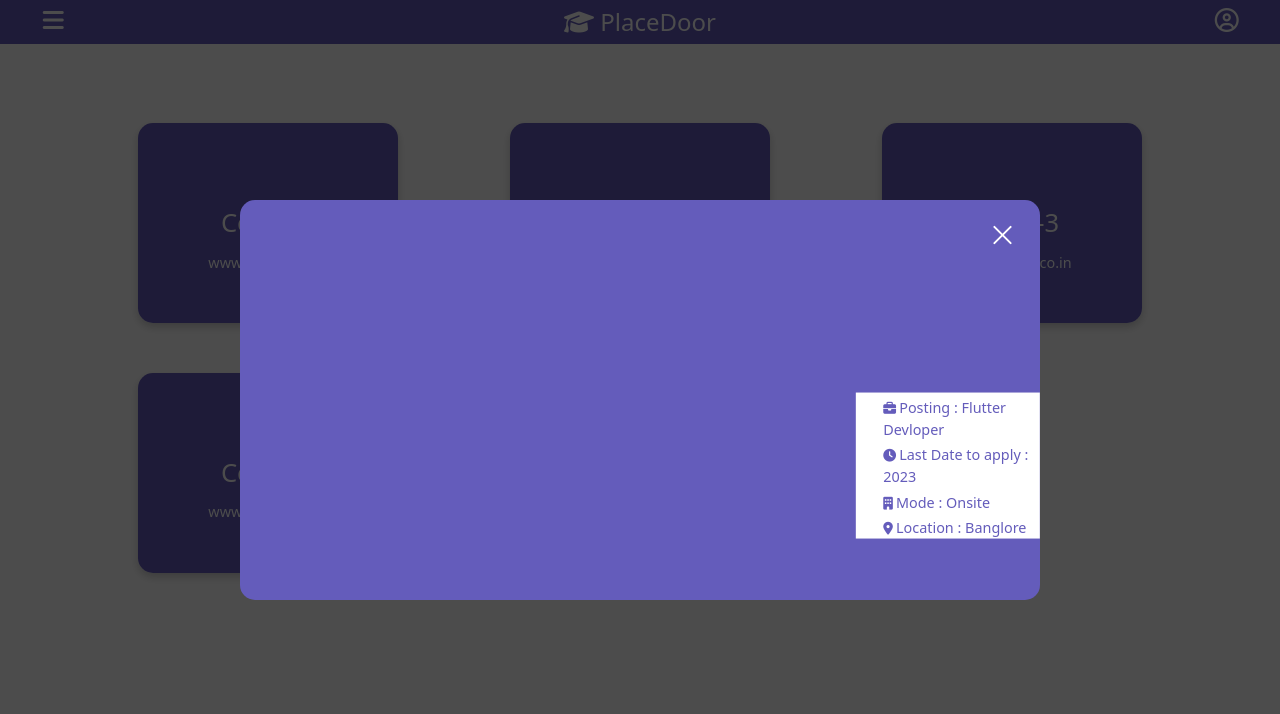
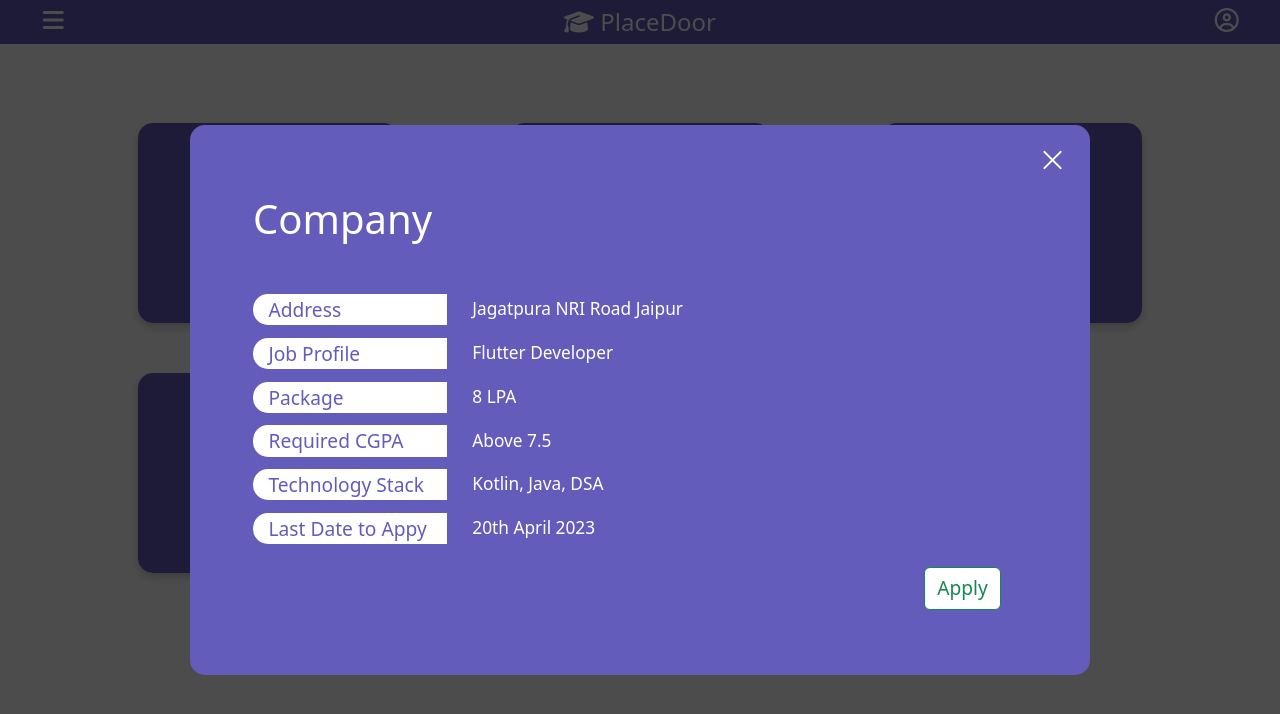
Before and after one commit to boyz-3000/place-door, a React (Create React App) app in the folder place-door/: page /jobs in a window 1280 px wide. Both pictures are taken after a click on the element 268 px from the left and 223 px from the top of the page. Shown: the top 714 px of the page. Built offline with nearby package versions, Linux system fonts and the light colour scheme.

Commit message:
added company detail card

```diff
--- a/place-door/src/components/card/Card.css
+++ b/place-door/src/components/card/Card.css
@@ -112,3 +112,62 @@
 .fa-location-dot{
   margin-right: 8%;
 } */
+
+
+.job-modal{
+  /* background-color: red; */
+  padding: 7%;
+  display: flex;
+  justify-content: left;
+}
+
+@media screen and (max-width:400px) {
+  .job-modal{
+    padding-left: 3%;
+  }
+  .row .comp-details{
+    text-align: left;
+  }
+}
+
+.col-lg-12 .comp-name{
+  text-align: left;
+  padding-bottom: 5%;
+}
+
+.row .comp-details{
+  text-align: left;
+}
+
+.col-lg-3 .key{
+  font-size: 1.2rem;
+  padding: 2.1%;
+  padding-left: 8%;
+  background-color: #fff;
+  border-top-left-radius:15px;
+  border-bottom-left-radius: 15px;
+  /* border-top-right-radius:2px;
+  border-bottom-right-radius:2px; */
+  color: #645cbb;
+  transition: 1s;
+}
+
+.col-lg-8 .value{
+  padding: 1%;
+  padding-left: 5%;
+  font-size: 1.08rem;
+}
+
+.col-lg-8 .value:hover{
+  color: #645cbb;
+  background-color: #fff;
+  border-top-right-radius:15px;
+  border-bottom-right-radius:15px;
+  padding-left: 5%;
+}
+
+.btn-outline-success{
+  margin-top: 8%;
+  background-color: #fff;
+  font-size: 1.2rem;
+}
--- a/place-door/src/components/card/Card.jsx
+++ b/place-door/src/components/card/Card.jsx
@@ -2,17 +2,7 @@ import React from "react";
 import "./Card.css";
 
 import Modal from "../modal/Modal";
-
-// const Click = () => {
-//   return (
-//     <Modal
-//       show={show}
-//       onClose={() => setShow(false)}
-//       height={500}
-//       width={300}
-//     ></Modal>
-//   );
-// };
+import Company_Detail_Card from "../company-details-card/Company_Detail_Card";
 
 function Card(props) {
   const [show, setShow] = React.useState(false);
@@ -54,27 +44,10 @@ function Card(props) {
       <Modal
         show={show}
         onClose={() => setShow(false)}
-        height={400}
-        width={800}
+        height={550}
+        width={900}
       >
-        <p className="card-text">
-          <ul>
-            <li>
-              <i className="fa-solid fa-briefcase"></i>Posting : {props.posting}
-            </li>
-            <li>
-              <i className="fa-solid fa-clock"></i>Last Date to apply :{" "}
-              {props.lastDate}
-            </li>
-            <li>
-              <i className="fa-solid fa-building"></i>Mode : {props.mode}
-            </li>
-            <li>
-              <i className="fa-solid fa-location-dot"></i>Location :{" "}
-              {props.location}
-            </li>
-          </ul>
-        </p>
+        < Company_Detail_Card/>
       </Modal>
     </div>
   );
--- /dev/null
+++ b/place-door/src/components/company-details-card/Company_Detail_Card.jsx
@@ -0,0 +1,83 @@
+import React from "react";
+
+function Company_Detail_Card(props) {
+    return (
+        <div className="job-modal">
+          <div className="row">
+            <div className="col-lg-12 col-md-12 col-sm-12">
+              <h1 className="comp-name">Company</h1>
+            </div>
+
+            <br />
+            <div className="row">
+              <div className="col-lg-3 col-md-12 col-sm-12">
+                <h5 className="comp-details key">Address</h5>
+              </div>
+              <div className="col-lg-8 col-md-12 col-sm-12">
+                <h5 className="comp-details value">
+                  Jagatpura NRI Road Jaipur
+                </h5>
+              </div>
+            </div>
+            <br />
+            <div className="row">
+              <div className="col-lg-3 col-md-12 col-sm-12">
+                <h5 className="comp-details key">Job Profile</h5>
+              </div>
+              <div className="col-lg-8 col-md-12 col-sm-12">
+                <h5 className="comp-details value">Flutter Developer</h5>
+              </div>
+            </div>
+            <br />
+            <div className="row">
+              <div className="col-lg-3 col-md-12 col-sm-12">
+                <h5 className="comp-details key">Package</h5>
+              </div>
+              <div className="col-lg-8 col-md-12 col-sm-12">
+                <h5 className="comp-details value">8 LPA </h5>
+              </div>
+            </div>
+            <br />
+            <div className="row">
+              <div className="col-lg-3 col-md-12 col-sm-12">
+                <h5 className="comp-details key">Required CGPA</h5>
+              </div>
+              <div className="col-lg-8 col-md-12 col-sm-12">
+                <h5 className="comp-details value">Above 7.5</h5>
+              </div>
+            </div>
+            <br />
+            <div className="row">
+              <div className="col-lg-3 col-md-12 col-sm-12">
+                <h5 className="comp-details key">Technology Stack</h5>
+              </div>
+              <div className="col-lg-8 col-md-12 col-sm-12">
+                <h5 className="comp-details value">Kotlin, Java, DSA</h5>
+              </div>
+            </div>
+            <br />
+            <div className="row">
+              <div className="col-lg-3 col-md-12 col-sm-12">
+                <h5 className="comp-details key">Last Date to Appy</h5>
+              </div>
+              <div className="col-lg-8 col-md-12 col-sm-12">
+                <h5 className="comp-details value">20th April 2023</h5>
+              </div>
+            </div>
+
+            <div className="col-lg-12 col-md-12 col-sm-12">
+              <div className="row">
+                <div className="col-lg-10 col-md-10 col-sm-10"></div>
+                <div className="col-lg-2 col-md-2 col-sm-2">
+                  <button type="button" className="btn btn-outline-success">
+                    Apply
+                  </button>
+                </div>
+              </div>
+            </div>
+          </div>
+        </div>
+    )
+}
+
+export default Company_Detail_Card;
```
Also changed, not shown: place-door/src/components/company-details-card/Company_Detail_Card.css (added).
